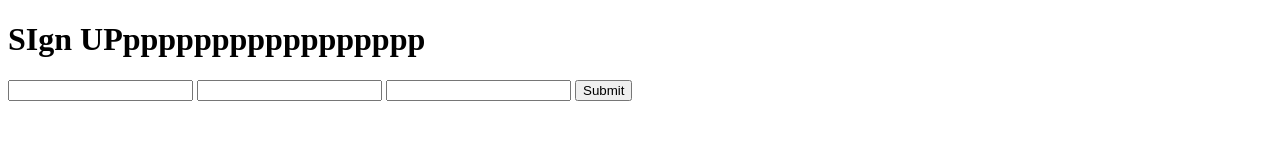
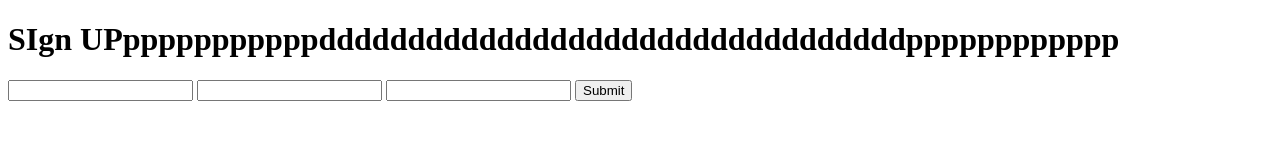
Before and after one commit to Vedi-Gorakh/tree, a plain HTML site: page Signup.html in a window 1280 px wide. Drawn offline with Linux system fonts and the light colour scheme.

Commit message:
signup debug comple

```diff
--- a/Signup.html
+++ b/Signup.html
@@ -6,7 +6,7 @@
     <title>Document</title>
 </head>
 <body>
-    <h1> SIgn UPppppppppppppppppp</h1>
+    <h1> SIgn UPpppppppppppdddddddddddddddddddddddddddddddddpppppppppppp</h1>
     <form action="">
         <input type="text">
         <input type="password">
```
